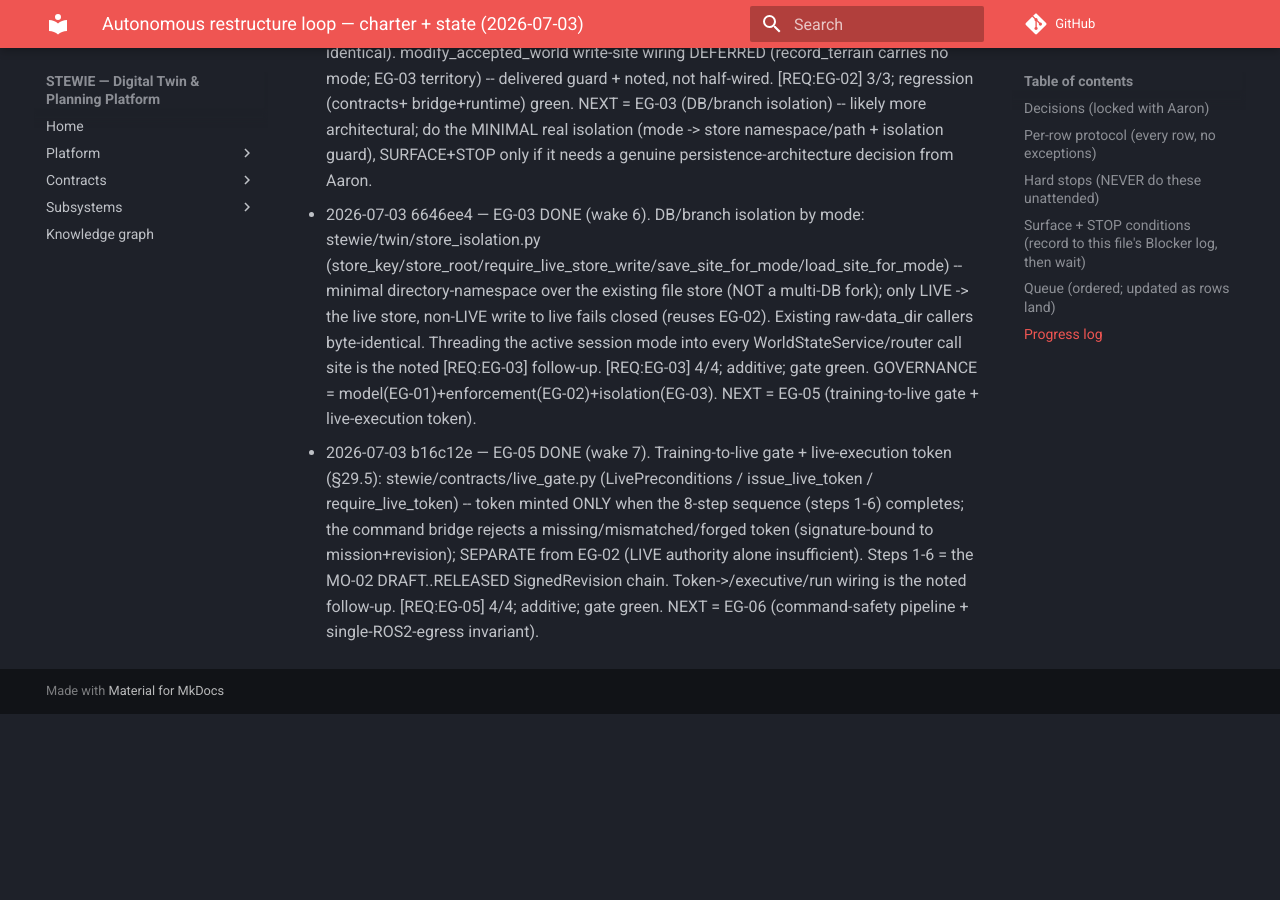
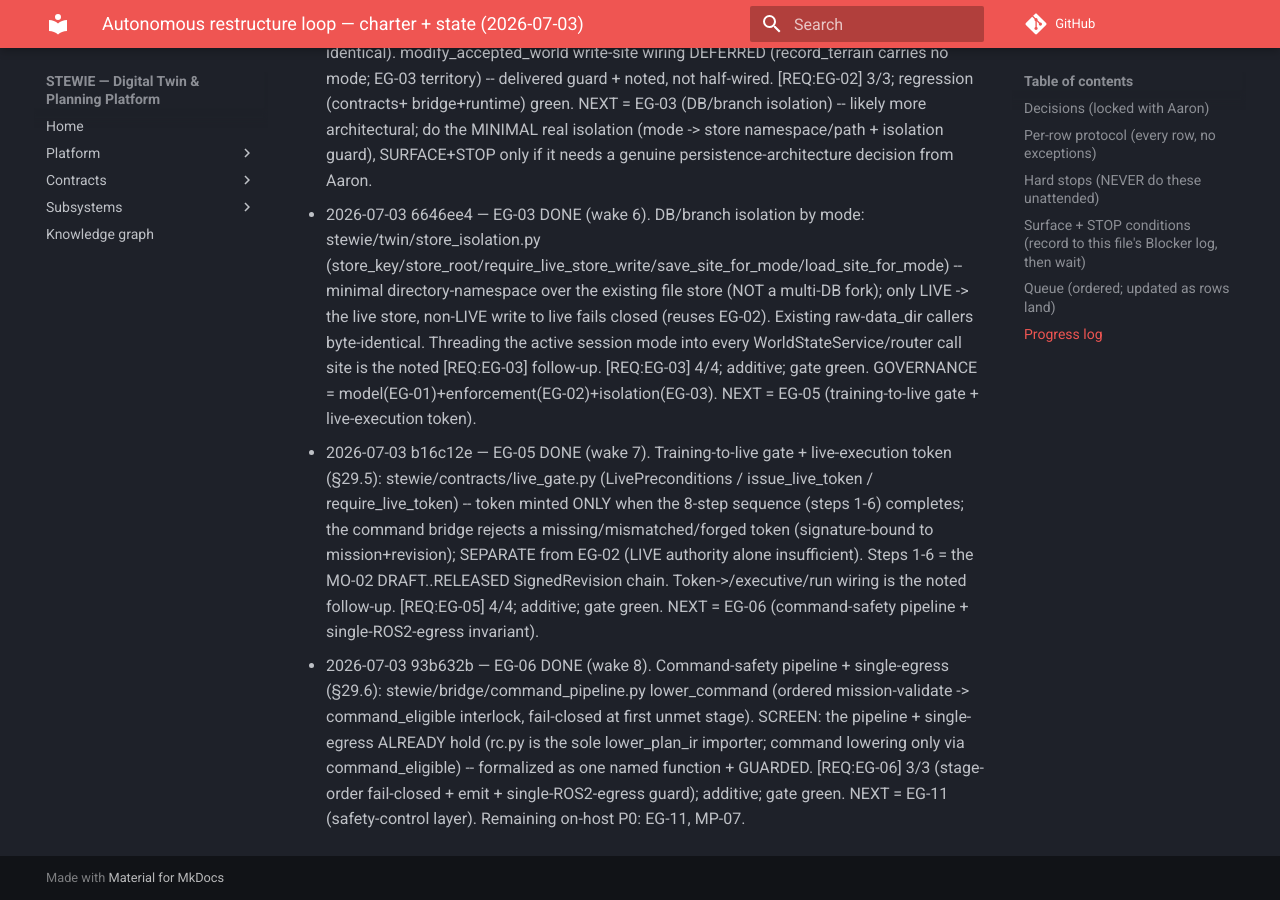
Before and after one commit to stewie-sw/stewie, an MkDocs documentation site: the page built from docs/autonomous_loop_charter_2026-07-03.md, in a window 1280 px wide and 900 px high, scrolled down 3112 px. Built offline with MkDocs 1.6.1 and Material for MkDocs 9.7.7, drawn with Linux system fonts in a browser that asks for light colours; comment, search, counter and statistics services are not loaded; before the commit the page ends 3825 px from its top, so only the background shows below that.

Commit message:
chore(loop): charter progress — EG-06 done (wake 8), EG-11 next

```diff
--- a/docs/autonomous_loop_charter_2026-07-03.md
+++ b/docs/autonomous_loop_charter_2026-07-03.md
@@ -108,3 +108,9 @@ and stop scheduling (wait for Aaron).
   token (signature-bound to mission+revision); SEPARATE from EG-02 (LIVE authority alone insufficient). Steps
   1-6 = the MO-02 DRAFT..RELEASED SignedRevision chain. Token->/executive/run wiring is the noted follow-up.
   [REQ:EG-05] 4/4; additive; gate green. NEXT = EG-06 (command-safety pipeline + single-ROS2-egress invariant).
+- 2026-07-03 93b632b — EG-06 DONE (wake 8). Command-safety pipeline + single-egress (§29.6):
+  stewie/bridge/command_pipeline.py lower_command (ordered mission-validate -> command_eligible interlock,
+  fail-closed at first unmet stage). SCREEN: the pipeline + single-egress ALREADY hold (rc.py is the sole
+  lower_plan_ir importer; command lowering only via command_eligible) -- formalized as one named function +
+  GUARDED. [REQ:EG-06] 3/3 (stage-order fail-closed + emit + single-ROS2-egress guard); additive; gate green.
+  NEXT = EG-11 (safety-control layer). Remaining on-host P0: EG-11, MP-07.
```
